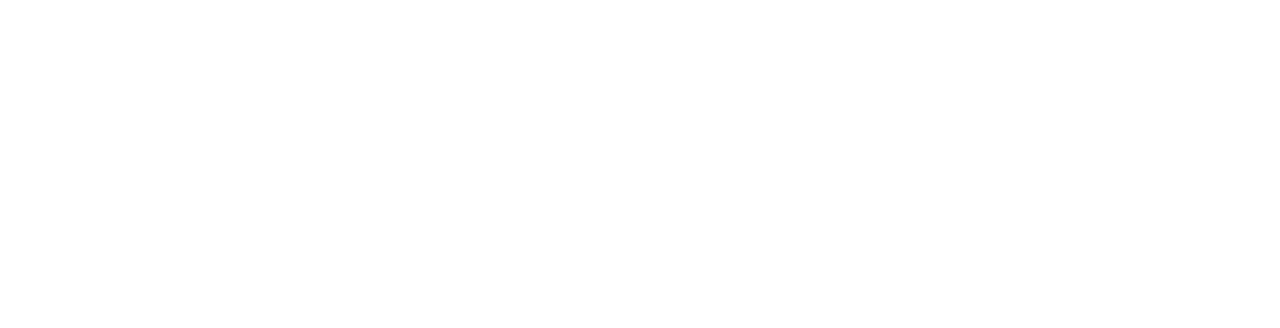
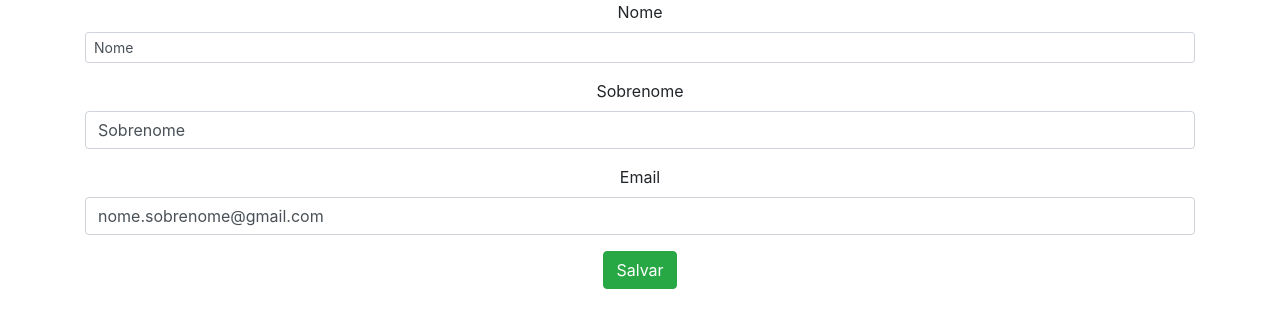
Before and after one commit to etanamati/react-training, a React (Create React App) app: page /custom-hooks in a window 1280 px wide. Shown: the top 328 px of the page. Built offline with nearby package versions, Linux system fonts and the light colour scheme.

Commit message:
Adicionado regras lint hooks

```diff
--- a/src/App.js
+++ b/src/App.js
@@ -4,6 +4,7 @@ import "./App.css";
 import ValidationSchemaExample from "./pages/ValidationSchemaExample";
 import ComponenteClasse from "./pages/ComponenteClasse";
 import ComponenteHooks from "./pages/ComponenteHooks";
+import CustomHooks from "./pages/CustomHooks";
 
 class App extends Component {
   render() {
@@ -13,6 +14,7 @@ class App extends Component {
           <Route path="/" exact component={ValidationSchemaExample} />
           <Route path="/componente-classe" exact component={ComponenteClasse} />
           <Route path="/componente-hooks" exact component={ComponenteHooks} />
+          <Route path="/custom-hooks" exact component={CustomHooks} />
         </Switch>
       </div>
     );
--- a/src/pages/ComponenteClasse.tsx
+++ b/src/pages/ComponenteClasse.jsx
@@ -1,16 +1,8 @@
 import React from "react";
 import { Button, Container, Form } from "react-bootstrap";
+import { getDadosUsuario } from "../services/Service";
 
-type State = {
-  firstName: string;
-  lastName: string;
-  email: string;
-  [index: string]: string;
-};
-
-type Props = {};
-
-class ComponenteClasse extends React.Component<Props, State> {
+class ComponenteClasse extends React.Component {
   state = {
     firstName: "",
     lastName: "",
@@ -18,20 +10,10 @@ class ComponenteClasse extends React.Component<Props, State> {
   };
 
   componentDidMount() {
-    const requestMock: Promise<State> = new Promise<State>(
-      (resolve, reject) => {
-        resolve({
-          firstName: "Nome",
-          lastName: "Sobrenome",
-          email: "nome.sobrenome@gmail.com"
-        });
-      }
-    );
-
-    requestMock.then(data => this.setState({ ...data }));
+    getDadosUsuario().then(data => this.setState({ ...data }));
   }
 
-  onChange = (event: any) => {
+  onChange = event => {
     const { value, name } = event.target;
     this.setState({
       [name]: value
--- a/src/pages/ComponenteHooks.tsx
+++ b/src/pages/ComponenteHooks.jsx
@@ -1,31 +1,14 @@
 import React, { useState, useEffect } from "react";
 import { Button, Container, Form } from "react-bootstrap";
+import { getDadosUsuario } from "../services/Service";
 
-type State = {
-  firstName: string;
-  lastName: string;
-  email: string;
-  [index: string]: string;
-};
-
-type Props = {};
-
-const ComponenteHooks = () => {
-  const [firstName, setFirstName] = useState<string>("");
-  const [lastName, setLastName] = useState<string>("");
-  const [email, setEmail] = useState<string>("");
+const Hooks = () => {
+  const [firstName, setFirstName] = useState("");
+  const [lastName, setLastName] = useState("");
+  const [email, setEmail] = useState("");
 
   useEffect(() => {
-    const requestMock: Promise<State> = new Promise<State>(
-      (resolve, reject) => {
-        resolve({
-          firstName: "Nome",
-          lastName: "Sobrenome",
-          email: "nome.sobrenome@gmail.com"
-        });
-      }
-    );
-    requestMock.then(data => {
+    getDadosUsuario().then(data => {
       setFirstName(data.firstName);
       setLastName(data.lastName);
       setEmail(data.email);
@@ -40,7 +23,7 @@ const ComponenteHooks = () => {
           <Form.Control
             name="firstName"
             value={firstName}
-            onChange={(e: any) => setFirstName(e.target.value)}
+            onChange={e => setFirstName(e.target.value)}
             size="sm"
           />
         </Form.Group>
@@ -49,7 +32,7 @@ const ComponenteHooks = () => {
           <Form.Control
             name="lastName"
             value={lastName}
-            onChange={(e: any) => setLastName(e.target.value)}
+            onChange={e => setLastName(e.target.value)}
           />
         </Form.Group>
         <Form.Group>
@@ -57,7 +40,7 @@ const ComponenteHooks = () => {
           <Form.Control
             name="email"
             value={email}
-            onChange={(e: any) => setEmail(e.target.value)}
+            onChange={e => setEmail(e.target.value)}
           />
         </Form.Group>
         <Button
@@ -71,4 +54,4 @@ const ComponenteHooks = () => {
   );
 };
 
-export default ComponenteHooks;
+export default Hooks;
--- /dev/null
+++ b/src/pages/CustomHooks.jsx
@@ -0,0 +1,65 @@
+import React, { useState, useEffect } from "react";
+import { Button, Container, Form } from "react-bootstrap";
+import { getDadosUsuario } from "../services/Service";
+
+const Hooks = () => {
+  const firstName = useFormInput("Nome");
+  const lastName = useFormInput("Sobrenome");
+  const email = useFormInput("nome.sobrenome@teste.com");
+
+  useEffect(() => {
+    console.log("effect 1");
+  });
+  useEffect(() => {
+    console.log("effect 2");
+    getDadosUsuario().then(data => {
+      firstName.setValue(data.firstName);
+      lastName.setValue(data.lastName);
+      email.setValue(data.email);
+    });
+  }, []);
+
+  return (
+    <Container title="Hooks">
+      <Form>
+        <Form.Group>
+          <Form.Label>Nome</Form.Label>
+          <Form.Control {...firstName} size="sm" />
+        </Form.Group>
+        <Form.Group>
+          <Form.Label>Sobrenome</Form.Label>
+          <Form.Control {...lastName} />
+        </Form.Group>
+        <Form.Group>
+          <Form.Label>Email</Form.Label>
+          <Form.Control {...email} />
+        </Form.Group>
+        <Button
+          variant="success"
+          onClick={() => console.log({ firstName, lastName, email })}
+        >
+          Salvar
+        </Button>
+      </Form>
+    </Container>
+  );
+};
+
+function useFormInput(initialValue) {
+  const [value, setValue] = useState(initialValue);
+
+  function handleChange(e) {
+    setValue(e.target.value);
+  }
+
+  function handleSetValue(value) {
+    setValue(value);
+  }
+
+  return {
+    value,
+    onChange: handleChange,
+    setValue: handleSetValue
+  };
+}
+export default Hooks;
--- /dev/null
+++ b/src/services/Service.js
@@ -0,0 +1,8 @@
+export const getDadosUsuario = () =>
+  new Promise(resolve => {
+    resolve({
+      firstName: "Nome",
+      lastName: "Sobrenome",
+      email: "nome.sobrenome@gmail.com"
+    });
+  });
```
Also changed, not shown: package.json (+6 -8 lines).
